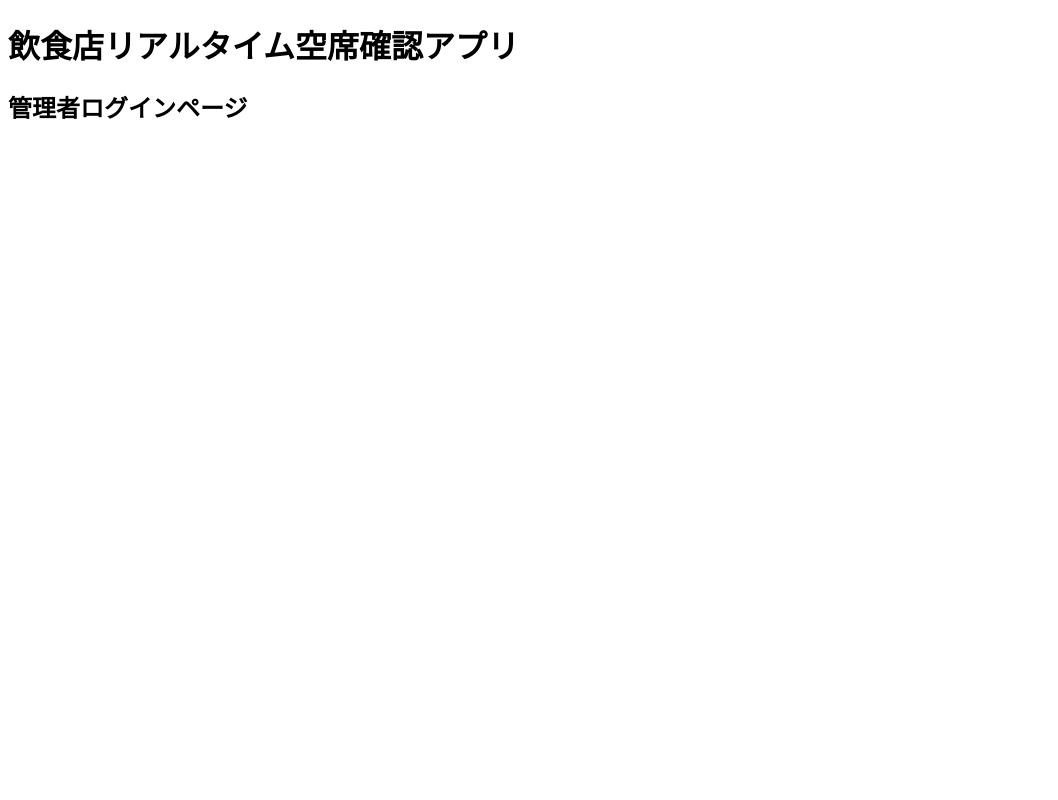
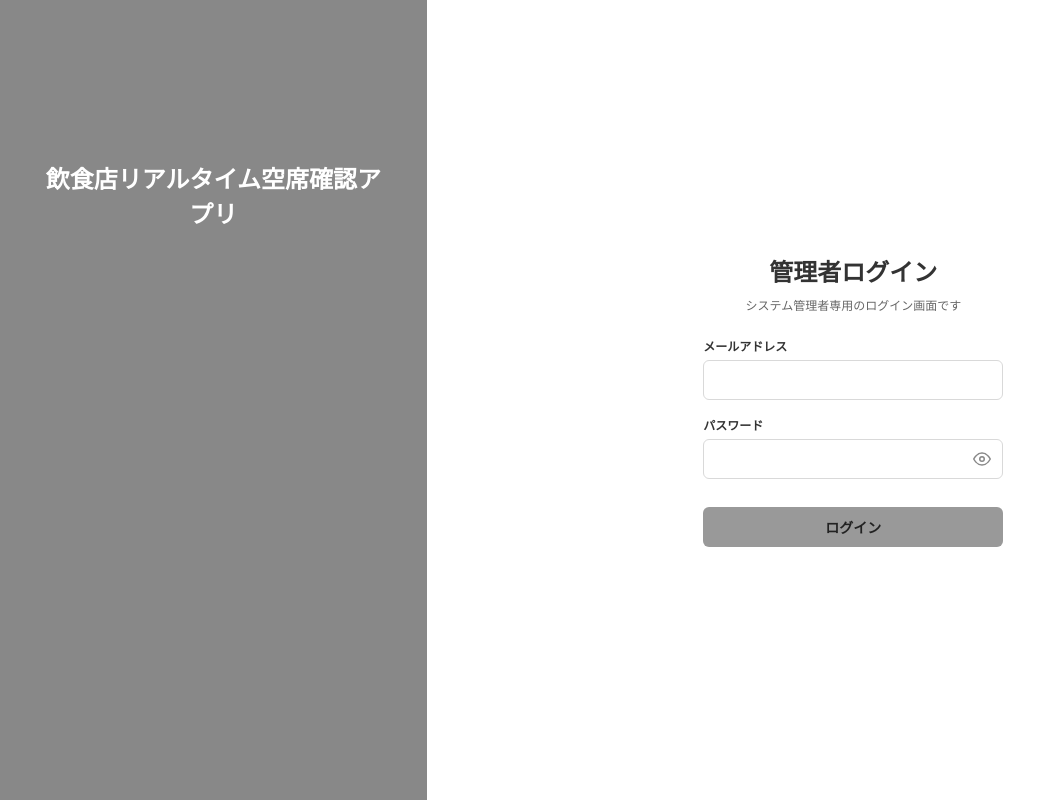
Before and after one commit to H-F025/React-sougou, a React (Vite) app: page /admin/login in a window 1280 px wide. Shown: the whole page, without its empty margins (0-1058 px from the left). Built offline with nearby package versions, Linux system fonts and the light colour scheme.

Commit message:
React総合課題/管理者ページ追加

```diff
--- a/src/App.tsx
+++ b/src/App.tsx
@@ -2,7 +2,7 @@
 import type { ReactNode } from 'react';
 import { BrowserRouter, Navigate, Route, Routes } from 'react-router';
 import './index.css';
-import { AdminPage } from './Pages/Admin/AdminLoginPage';
+import { AdminLoginPage } from './Pages/Admin/AdminLoginPage';
 import { NotFoundPage } from './Pages/Admin/NotFoundPage';
 
 /** ログイン判定（仮の実装：false のときは未ログイン扱い） */
@@ -20,7 +20,7 @@ export const App = () => (
   <BrowserRouter>
     <Routes>
       {/* ログイン画面 */}
-      <Route path="/admin/login" element={<AdminPage />} />
+      <Route path="/admin/login" element={<AdminLoginPage />} />
       <Route path="/404" element={<NotFoundPage />} />
       <Route path="*" element={<NotFoundPage />} />
     </Routes>
--- /dev/null
+++ b/src/Components/Common/ShopButton.tsx
@@ -0,0 +1,31 @@
+import type { ReactNode } from 'react';
+
+type Props = {
+  label: ReactNode;
+  onClick?: () => void;
+  /** save=緑 / add=緑 / delete=赤 / primary=グレー(ログイン等) / secondary=白枠 */
+  variant?: 'save' | 'add' | 'delete' | 'primary' | 'secondary';
+  type?: 'button' | 'submit';
+  /** 送信中などクリックさせたくない時（多重送信防止） */
+  disabled?: boolean;
+  fullWidth?: boolean;
+};
+
+/** 店舗画面用のボタン（保存・追加・削除・ログインなど） */
+export const ShopButton = ({
+  label,
+  onClick,
+  variant = 'save',
+  type = 'button',
+  disabled = false,
+  fullWidth = false,
+}: Props) => (
+  <button
+    type={type}
+    className={`btn btn--${variant} ${fullWidth ? 'btn--full' : ''}`}
+    onClick={onClick}
+    disabled={disabled}
+  >
+    {label}
+  </button>
+);
--- /dev/null
+++ b/src/Components/Common/TextField.tsx
@@ -0,0 +1,72 @@
+import { useState } from 'react';
+
+type TextFieldProps = {
+  label: string;
+  type?: 'text' | 'email' | 'password';
+  value: string;
+  onChange: (value: string) => void;
+  placeholder?: string;
+  required?: boolean;
+  autoComplete?: string;
+};
+
+export const TextField = ({
+  label,
+  type = 'text',
+  value,
+  onChange,
+  placeholder,
+  required = false,
+  autoComplete,
+}: TextFieldProps) => {
+  const [showPassword, setShowPassword] = useState(false);
+  const isPassword = type === 'password';
+  const inputType = isPassword ? (showPassword ? 'text' : 'password') : type;
+
+  return (
+    <div className="field">
+      <label className="field__label">{label}</label>
+      <div className="field__wrap">
+        <input
+          className={isPassword ? 'field__input field__input--password' : 'field__input'}
+          type={inputType}
+          value={value}
+          onChange={(e) => onChange(e.target.value)}
+          placeholder={placeholder}
+          required={required}
+          autoComplete={autoComplete}
+        />
+        {isPassword && (
+          <span
+            className="field__eye-icon"
+            onClick={() => setShowPassword((prev) => !prev)}
+            role="button"
+            tabIndex={0}
+            onKeyDown={(e) => {
+              if (e.key === 'Enter' || e.key === ' ') {
+                e.preventDefault();
+                setShowPassword((prev) => !prev);
+              }
+            }}
+            aria-label={showPassword ? 'パスワードを隠す' : 'パスワードを表示'}
+          >
+            {showPassword ? (
+              /* 斜線つきの目 */
+              <svg width="18" height="18" viewBox="0 0 24 24" fill="none" stroke="currentColor" strokeWidth="2" strokeLinecap="round" strokeLinejoin="round">
+                <path d="M17.94 17.94A10.07 10.07 0 0 1 12 20c-7 0-11-8-11-8a18.45 18.45 0 0 1 5.06-5.94" />
+                <path d="M9.9 4.24A9.12 9.12 0 0 1 12 4c7 0 11 8 11 8a18.5 18.5 0 0 1-2.16 3.19" />
+                <line x1="1" y1="1" x2="23" y2="23" />
+              </svg>
+            ) : (
+              /* 開いた目 */
+              <svg width="18" height="18" viewBox="0 0 24 24" fill="none" stroke="currentColor" strokeWidth="2" strokeLinecap="round" strokeLinejoin="round">
+                <path d="M1 12s4-8 11-8 11 8 11 8-4 8-11 8-11-8-11-8z" />
+                <circle cx="12" cy="12" r="3" />
+              </svg>
+            )}
+          </span>
+        )}
+      </div>
+    </div>
+  );
+};
--- /dev/null
+++ b/src/Components/auth/LoginForm.tsx
@@ -0,0 +1,64 @@
+import { useState, type FormEvent, type ReactNode } from 'react';
+import { ShopButton } from '../Common/ShopButton';
+import { TextField } from '../Common/TextField';
+
+type Props = {
+  title: string;
+  subtitle?: string;
+  /** ログイン処理。失敗時は Error を throw する */
+  onLogin: (email: string, password: string) => Promise<void>;
+  /** フォーム下部（新規登録リンクなど） */
+  footer?: ReactNode;
+};
+
+/** ログインフォーム（店舗・管理者共通） */
+export const LoginForm = ({ title, subtitle, onLogin, footer }: Props) => {
+  const [email, setEmail] = useState('');
+  const [password, setPassword] = useState('');
+  const [error, setError] = useState('');
+  const [submitting, setSubmitting] = useState(false);
+
+  const handleSubmit = async (e: FormEvent) => {
+    e.preventDefault();
+    if (!email || !password) {
+      setError('メールアドレスとパスワードを入力してください');
+      return;
+    }
+    setSubmitting(true);
+    setError('');
+    try {
+      await onLogin(email, password);
+    } catch (err) {
+      setError(err instanceof Error ? err.message : 'ログインに失敗しました');
+      setSubmitting(false); // 成功時は画面遷移するので戻さない
+    }
+  };
+
+  return (
+    <form className="login-form" onSubmit={handleSubmit} noValidate>
+      <h1 className="login-form__title">{title}</h1>
+      {subtitle && <p className="login-form__subtitle">{subtitle}</p>}
+
+      <TextField label="メールアドレス" type="email" value={email} onChange={setEmail} autoComplete="email" />
+      <TextField
+        label="パスワード"
+        type="password"
+        value={password}
+        onChange={setPassword}
+        autoComplete="current-password"
+      />
+
+      {error && <p className="form-error">{error}</p>}
+
+      <ShopButton
+        type="submit"
+        variant="primary"
+        label={submitting ? 'ログイン中…' : 'ログイン'}
+        disabled={submitting}
+        fullWidth
+      />
+
+      {footer && <div className="login-form__footer">{footer}</div>}
+    </form>
+  );
+};
--- /dev/null
+++ b/src/Constants/index.ts
@@ -0,0 +1 @@
+export const APP_NAME = "飲食店リアルタイム空席確認アプリ"
--- a/src/Pages/Admin/AdminLoginPage.tsx
+++ b/src/Pages/Admin/AdminLoginPage.tsx
@@ -1,8 +1,31 @@
-export const AdminPage = () => {
+import { Link, useNavigate } from 'react-router';
+import { LoginForm } from '../../Components/auth/LoginForm';
+import { APP_NAME } from '../../Constants';
+
+/** 管理者ログイン画面 */
+export const AdminLoginPage = () => {
+  const navigate = useNavigate();
+
+  const handleAdminLogin = async (email: string, password: string) => {
+    // 仮のログイン判定（後で useAuth / authApi に置き換え）
+    if (email === 'admin@example.com' && password === 'admin1234') {
+      alert('管理者ログインに成功しました！（次は一覧画面へ遷移します）');
+      navigate('/admin');
+    } else {
+      throw new Error('メールアドレスまたはパスワードが正しくありません');
+    }
+  };
+
   return (
     <div className="admin-login">
-      <h1>飲食店リアルタイム空席確認アプリ</h1>
-      <h2>管理者ログインページ</h2>
+      <div className="admin-login__brand">{APP_NAME}</div>
+      <div className="admin-login__form">
+        <LoginForm
+          title="管理者ログイン"
+          subtitle="システム管理者専用のログイン画面です"
+          onLogin={handleAdminLogin}
+        />
+      </div>
     </div>
   );
 };
--- a/src/index.css
+++ b/src/index.css
@@ -0,0 +1,159 @@
+/* src/index.css */
+
+* {
+  box-sizing: border-box;
+}
+
+body {
+  margin: 0;
+  font-family: sans-serif;
+  color: #333;
+}
+
+/* 2分割レイアウト（左：ブランドエリア / 右：フォームエリア） */
+.admin-login {
+  min-height: 100vh;
+  display: grid;
+  grid-template-columns: 3fr 6fr;
+}
+
+.admin-login__brand {
+  background: #888;
+  color: #fff;
+  font-size: 24px;
+  font-weight: 700;
+  padding: 160px 40px;
+  text-align: center;
+}
+
+.admin-login__form {
+  display: grid;
+  place-content: center;
+  padding: 40px;
+  background: #fff;
+}
+
+/* ログインフォーム全体 */
+.login-form {
+  width: 300px;
+}
+
+.login-form__title {
+  font-size: 24px;
+  font-weight: 700;
+  text-align: center;
+  margin: 0 0 8px;
+}
+
+.login-form__subtitle {
+  font-size: 12px;
+  color: rgba(0, 0, 0, 0.6);
+  text-align: center;
+  margin: 0 0 24px;
+}
+
+/* 入力欄（TextField） */
+.field {
+  margin-bottom: 16px;
+}
+
+.field__label {
+  display: block;
+  font-size: 12px;
+  font-weight: 700;
+  margin-bottom: 6px;
+  color: #333;
+}
+
+.field__wrap {
+  position: relative;
+  display: flex;
+  align-items: center;
+}
+
+.field__wrap input {
+  width: 100%;
+  height: 40px;
+  padding: 0 12px;
+  border: 1px solid #d9d9d9;
+  border-radius: 6px;
+  font-size: 14px;
+  outline: none;
+}
+
+.field__wrap input:focus {
+  border-color: #888;
+}
+
+/* エラー文言 */
+.form-error {
+  color: #B22222;
+  font-size: 12px;
+  margin: 8px 0;
+}
+
+/* ログインボタン（ShopButton） */
+.login-form .btn {
+  width: 100%;
+  height: 40px;
+  margin-top: 12px;
+  background-color: #999999;
+  color: #222222;
+  border: none;
+  border-radius: 6px;
+  font-size: 14px;
+  font-weight: 700;
+  cursor: pointer;
+  transition: background-color 0.2s;
+}
+
+.login-form .btn:hover:not(:disabled) {
+  background-color: #888888;
+}
+
+.login-form .btn:disabled {
+  background-color: #cccccc;
+  color: #666666;
+  cursor: not-allowed;
+}
+
+/* フォーム下部リンク */
+.login-form__footer {
+  border-top: none;
+  margin-top: 16px;
+  text-align: center;
+  font-size: 11px;
+}
+
+.muted-link {
+  color: #666;
+  text-decoration: underline;
+}
+
+.demo-note {
+  margin-top: 16px;
+  text-align: center;
+  font-size: 12px;
+  color: #666;
+}
+
+.field__wrap input.field__input--password {
+  padding-right: 38px;
+}
+
+/* 入力欄の中に入る目のマーク */
+.field__eye-icon {
+  position: absolute;
+  right: 12px;
+  top: 50%;
+  transform: translateY(-50%);
+  display: flex;
+  align-items: center;
+  color: #888;
+  cursor: pointer;
+  user-select: none;
+}
+
+.field__eye-icon:hover {
+  color: #333;
+}
```
